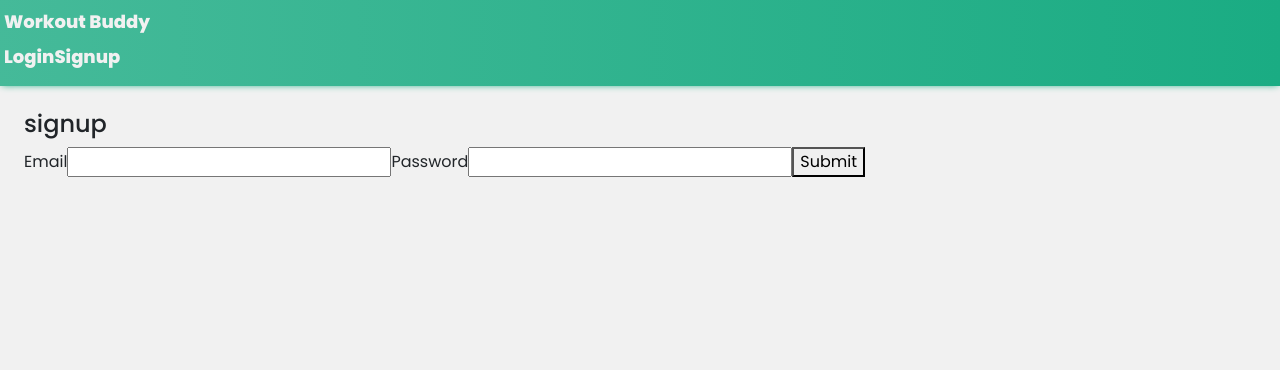
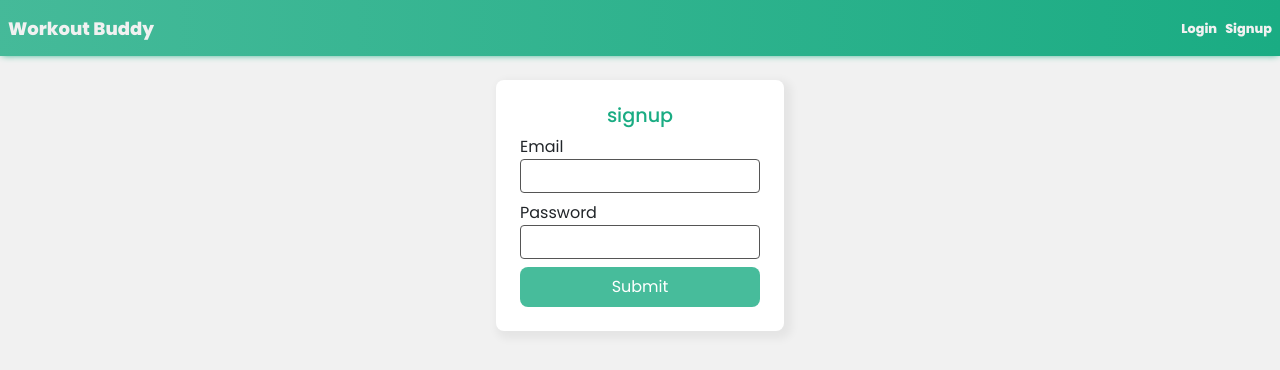
Before and after one commit to SiegfriedBz/MERN-workouts, a React (Create React App) app in the folder client/: page /signup in a window 1280 px wide. Shown: the top 370 px of the page. Built offline with nearby package versions, Linux system fonts and the light colour scheme; no server answers.

Commit message:
update classes

```diff
--- a/client/src/index.css
+++ b/client/src/index.css
@@ -21,12 +21,65 @@ body {
   background-image: linear-gradient(to right, var(--green-dark),  var(--green));
   box-shadow: 0px 1px 7px -2px var(--green);
   margin: 0;
-  padding: 8px 4px;
+  padding: 8px;
+  display: flex;
+  justify-content: space-between;
+  align-items: center;
 }
 
-.navbar--wrapper ul {
+@media (max-width: 576px) {
+  .navbar--wrapper {
+    flex-direction: column;
+    justify-content: flex-start;
+    align-items: flex-start;
+  }
+}
+
+.navbar--sign-container span a {
+  font-size: 0.8rem;
+  margin: 0 0 0 8px;
+}
+
+.navbar--sign-container button.logout {
+  border-radius: 4px;
+  padding: 4px 8px;
   margin: 0;
-  padding: 4px 24px;
+  color: white;
+  background-color: transparent;
+  border: 0.04rem solid white;
+  transition: color, background-color 0.2s ease-in-out;
+}
+
+.navbar--sign-container button.logout:hover {
+  color: var(--green);
+  background-color: white;
+}
+
+@media (max-width: 576px) {
+  .navbar--sign-container button.logout {
+    margin: 8px 0;
+  }
+}
+
+@media (max-width: 576px) {
+  .navbar--sign-container {
+    display: flex;
+    flex-direction: column;
+    justify-content: flex-start;
+    align-items: flex-start;
+  }
+
+  .navbar--sign-container span {
+    margin: 0 0 2px 0;
+  }
+
+  .navbar--sign-container span a {
+    margin: 0;
+  }
+}
+
+.navbar--btn, .navbar--btn i {
+  color: white;
 }
 
 .navbar--item {
@@ -60,7 +113,7 @@ body {
   }
 }
 
-.workout-card {
+.workout-card, .sign-card {
   background-color: white;
   border: none;
   border-radius: 8px;
@@ -68,6 +121,10 @@ body {
   padding: 24px;
   position: relative;
   box-shadow: 4px 4px 8px 4px rgba(0, 0, 0, 0.05);
+}
+
+.sign-card {
+  max-width: 18rem;
 }
 
 .workout-card h4 {
@@ -88,20 +145,20 @@ body {
   margin: 4px 0 0;
 }
 
-.form-workout {
+form  {
   display: flex;
   flex-direction: column;
 }
 
-.form-workout h4 {
+form h4 {
   font-size: 1.2rem;
   color: var(--green);
   margin-bottom: 8px;
   text-align: center;
 }
 
-.form-workout input {
-  border: none;
+form input {
+  border: 0.04rem solid var(--choco);
   outline: none;
   border-radius: 4px;
   margin: 0 0 8px 0;
@@ -114,7 +171,7 @@ input.error {
   color: black;
 }
 
-.form-workout button {
+form button {
   border: none;
   border-radius: 8px;
   padding: 8px 16px;
@@ -123,7 +180,7 @@ input.error {
   transition: background-color 0.2s ease-in-out;
 }
 
-.form-workout button:hover {
+form button:hover {
   background-color: var(--green);
 }
 
```
